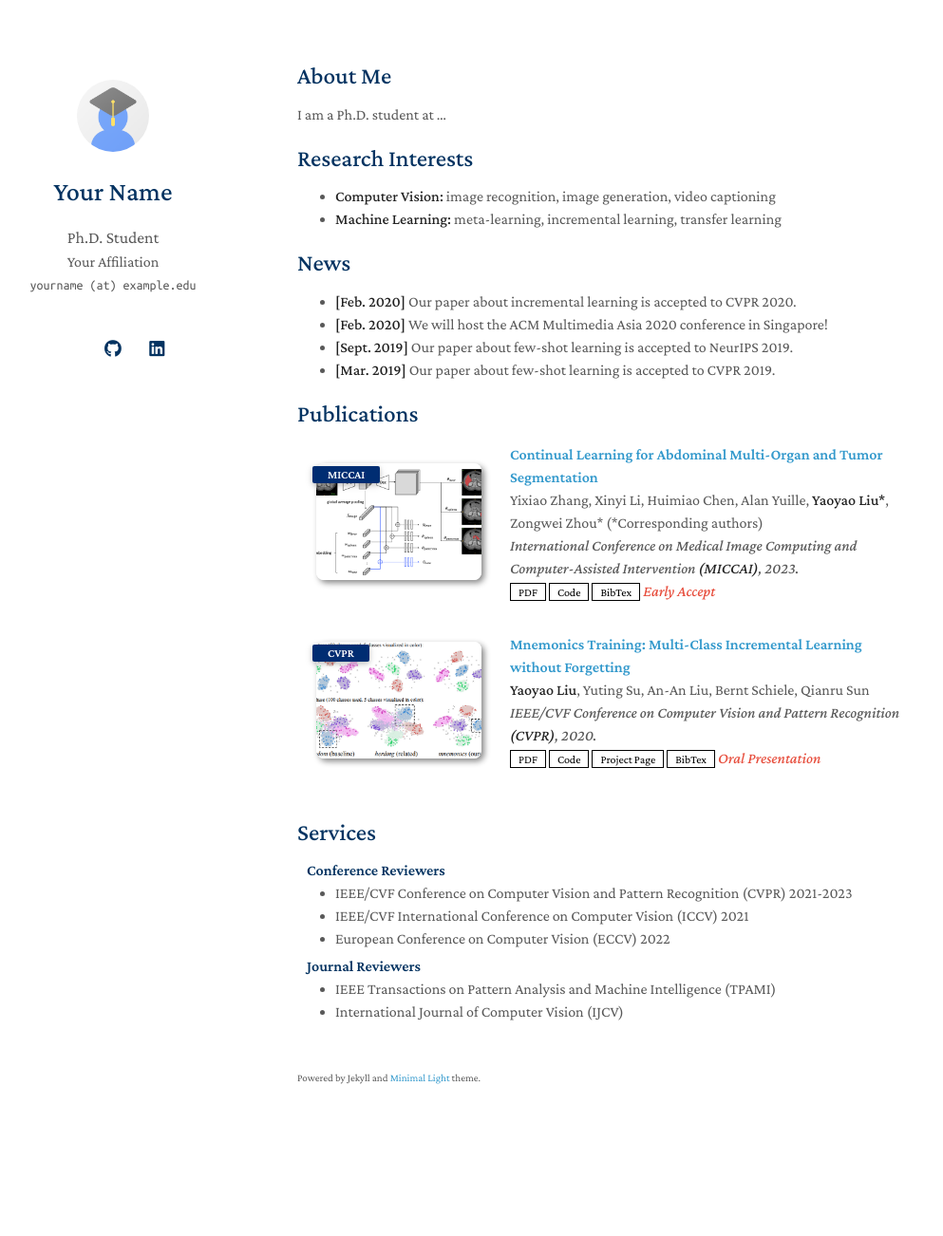
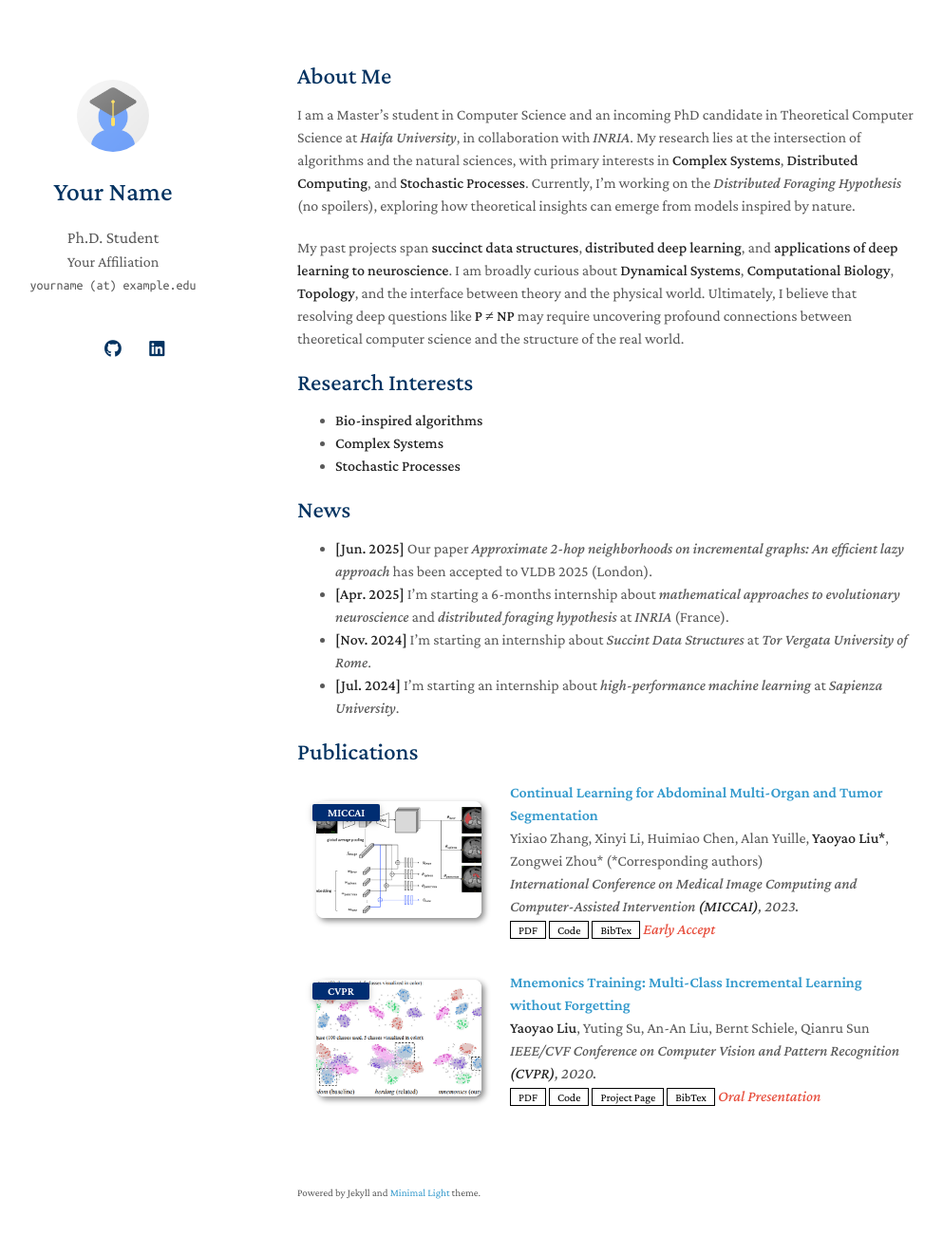
Before and after one commit to MatteoStromieri/matteostromieri.github.io, a Jekyll site: the page built from index.md, in a window 1280 px wide and 1337 px high. Shown: the top 1302 px of the window at 95% size, without its empty margins (157-1150 px from the left). Built offline with Jekyll 4.4.1, drawn with Linux system fonts in a browser that asks for light colours; a style sheet for code colours, icons or effects is not loaded; our own code applies the rules of GitHub Pages for plain Markdown files.

Commit message:
Update index.md

```diff
--- a/index.md
+++ b/index.md
@@ -3,21 +3,22 @@ layout: homepage
 ---
 
 ## About Me
+I am a Master's student in Computer Science and an incoming PhD candidate in Theoretical Computer Science at *Haifa University*, in collaboration with *INRIA*. My research lies at the intersection of algorithms and the natural sciences, with primary interests in **Complex Systems**, **Distributed Computing**, and **Stochastic Processes**. Currently, I’m working on the *Distributed Foraging Hypothesis* (no spoilers), exploring how theoretical insights can emerge from models inspired by nature.
 
-I am a Ph.D. student at ...
+My past projects span **succinct data structures**, **distributed deep learning**, and **applications of deep learning to neuroscience**. I am broadly curious about **Dynamical Systems**, **Computational Biology**, **Topology**, and the interface between theory and the physical world. Ultimately, I believe that resolving deep questions like **P ≠ NP** may require uncovering profound connections between theoretical computer science and the structure of the real world.
+
 
 ## Research Interests
 
-- **Computer Vision:** image recognition, image generation, video captioning
-- **Machine Learning:** meta-learning, incremental learning, transfer learning
+- **Bio-inspired algorithms**
+- **Complex Systems**
+- **Stochastic Processes**
 
 ## News
+- **[Jun. 2025]** Our paper *Approximate 2-hop neighborhoods on incremental graphs: An efficient lazy approach* has been accepted to VLDB 2025 (London).
+- **[Apr. 2025]** I'm starting a 6-months internship about *mathematical approaches to evolutionary neuroscience* and *distributed foraging hypothesis* at *INRIA* (France).
+- **[Nov. 2024]** I'm starting an internship about *Succint Data Structures* at *Tor Vergata University of Rome*.
+- **[Jul. 2024]** I'm starting an internship about *high-performance machine learning* at *Sapienza University*.
 
-- **[Feb. 2020]** Our paper about incremental learning is accepted to CVPR 2020.
-- **[Feb. 2020]** We will host the ACM Multimedia Asia 2020 conference in Singapore!
-- **[Sept. 2019]** Our paper about few-shot learning is accepted to NeurIPS 2019.
-- **[Mar. 2019]** Our paper about few-shot learning is accepted to CVPR 2019.
 
 {% include_relative _includes/publications.md %}
-
-{% include_relative _includes/services.md %}
```
